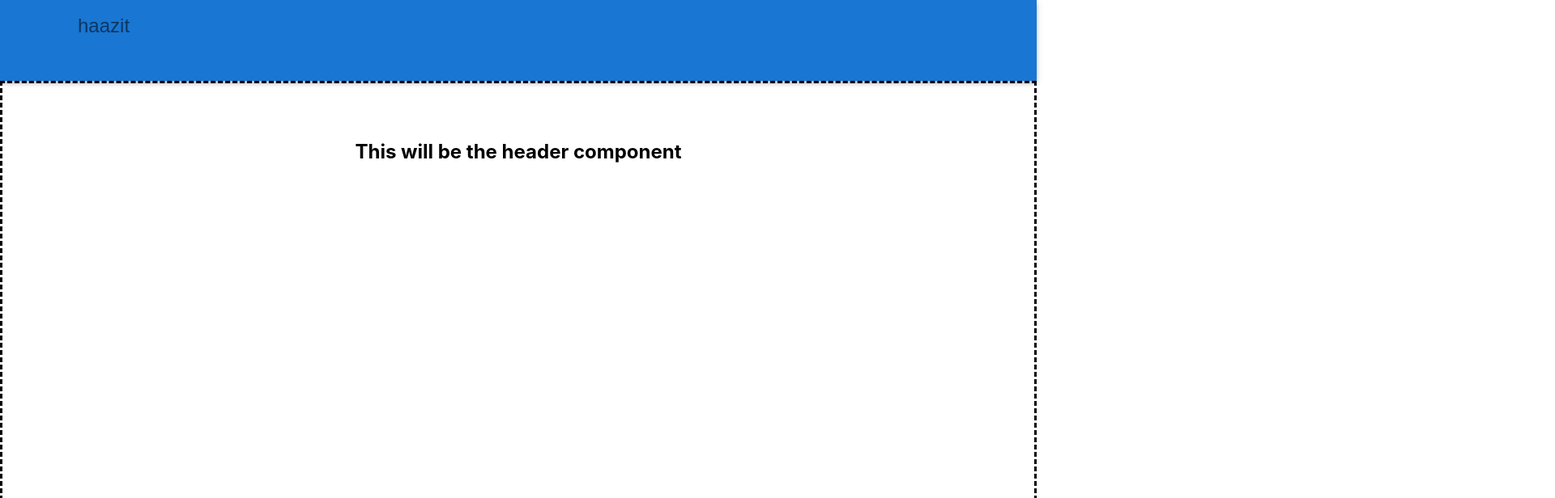
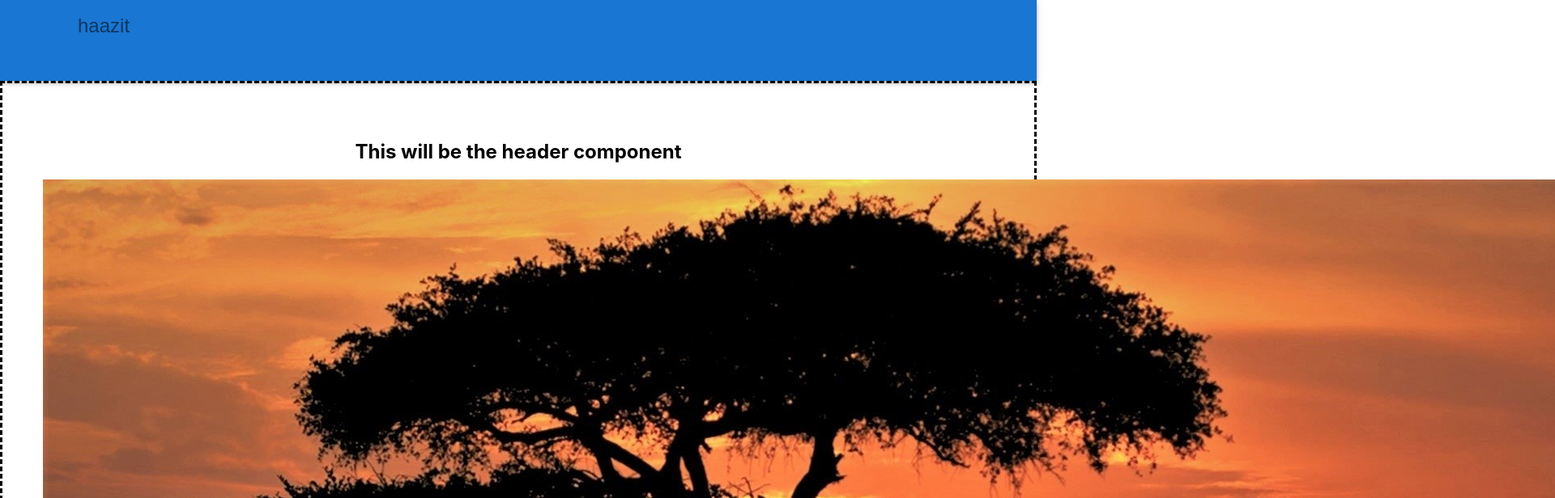
Before and after one commit to EenMac/Personal-portfolio.io, a React (Create React App) app: page / in a window 1280 px wide. Shown: the top 616 px of the page at 81% size, 1920 px wide, since content can reach past the window. Built offline with nearby package versions, Linux system fonts and the light colour scheme.

Commit message:
Image render

```diff
--- a/src/components/Home.js
+++ b/src/components/Home.js
@@ -3,11 +3,14 @@ import "../css/Home.css"
 import sunset from "../African-Sunset.jpeg";
 
 function Home() {
+
+    var image = document.getElementById("main-image")
+    console.log(image);
     return (
         <div id="home-container">
             <section id="header-section">
                 <h1>This will be the header component</h1>
-                <image src="../African-Sunset.jpeg"/>
+                <img id="main-image" src={sunset}></img>
             </section>
             <section id="content-section">
                 <h1>This will be the content section</h1>
--- a/src/css/Home.css
+++ b/src/css/Home.css
@@ -22,3 +22,5 @@
     height: 400px;
     margin-bottom: 10px;
 }
+#main-image{
+}
```
Also changed, not shown: src/African-Sunset.png (added).
